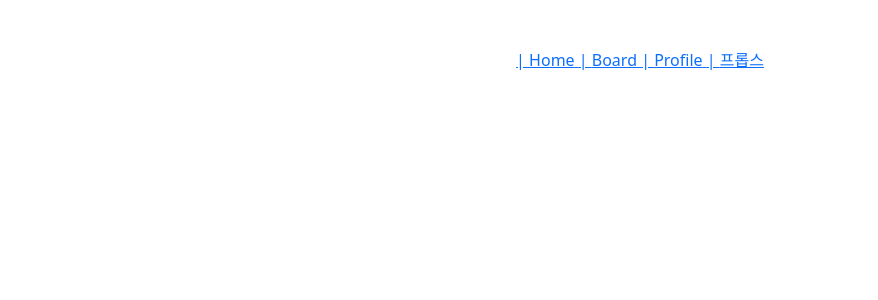
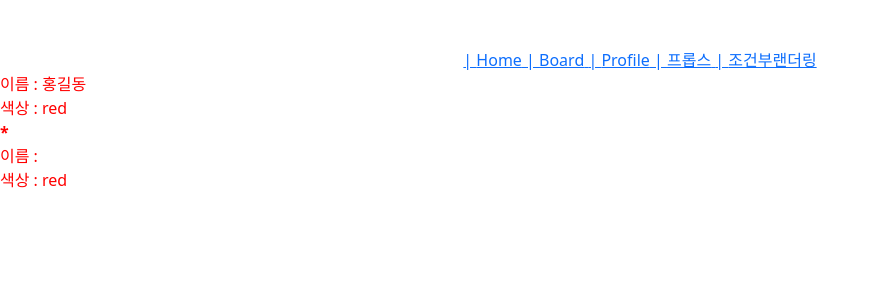
Before and after one commit to hamjung6/react-vite-phc-example2, a React (Vite) app: page /three in a window 1280 px wide. Shown: the top 300 px of the page, without its empty margins (0-878 px from the left). Built offline with nearby package versions, Linux system fonts and the light colour scheme.

Commit message:
조건부 랜더링 완료

```diff
--- /dev/null
+++ b/src/components/Hello3.jsx
@@ -0,0 +1,14 @@
+import React from 'react'
+
+const Hello3 = ({ color, name, isSpecial, isName }) => {
+  return (
+    // prettier-ignore
+    <div style={{color: color}}>
+      이름 : {isName ? name: null} <br />
+      색상 : {color} <br />
+      {isSpecial ? <b>*</b>: null}
+    </div>
+  )
+}
+
+export default Hello3
--- /dev/null
+++ b/src/pages/ThreePage.jsx
@@ -0,0 +1,14 @@
+import React from 'react'
+import Hello3 from './../components/Hello3'
+
+const ThreePage = () => {
+  return (
+    // prettier-ignore
+    <div>
+      <Hello3 name="홍길동" color="red" isSpecial={true} isName={true}></Hello3>
+      <Hello3 name="홍길동" color="red" isSpecial={false} isName={false}></Hello3>
+    </div>
+  )
+}
+
+export default ThreePage
--- a/src/route/Routes.jsx
+++ b/src/route/Routes.jsx
@@ -3,6 +3,7 @@
 import BoardPage from '../pages/BoardPage'
 import Profile from '../pages/Profile'
 import PropsPage from '../pages/PropsPage'
+import ThreePage from '../pages/ThreePage'
 
 // React Routes, Route 사용 시 배열로 관리하기
 const routes = [
@@ -26,6 +27,11 @@
     element: <PropsPage />,
     title: '프롭스',
   },
+  {
+    path: '/three',
+    element: <ThreePage />,
+    title: '조건부랜더링',
+  },
 ]
 
 export default routes
```
